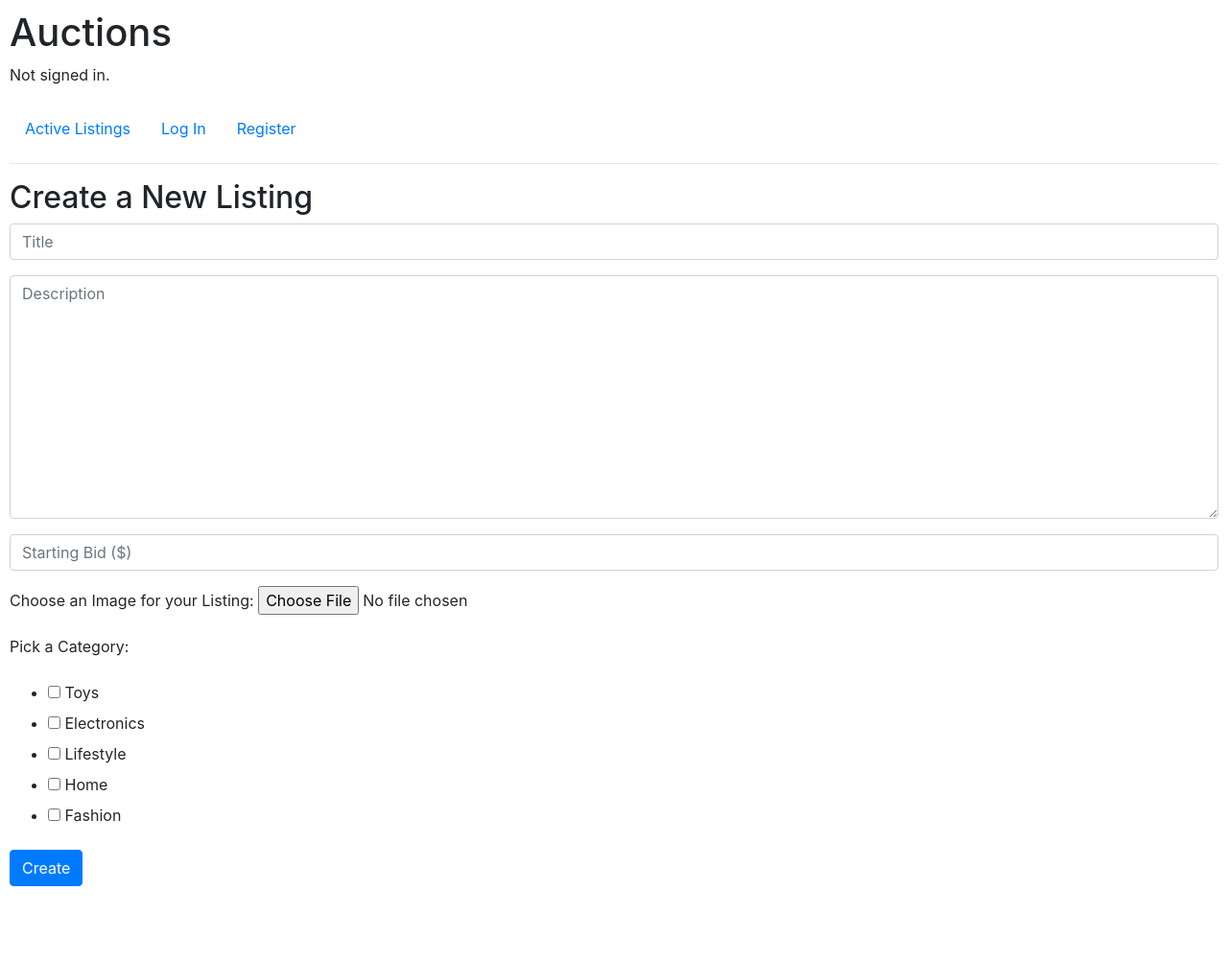
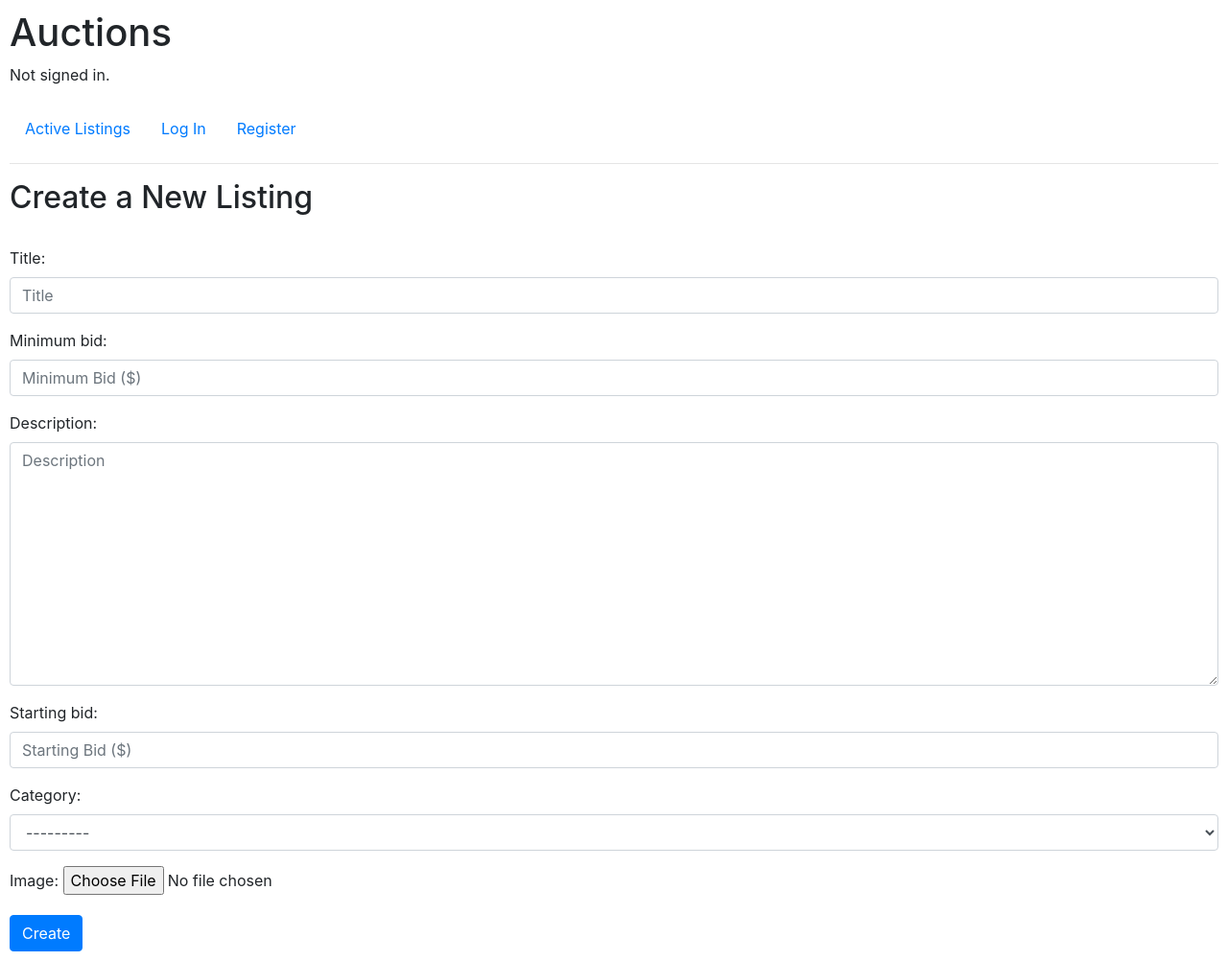
Before and after one commit to ronaakk/Commerce-E-bay-Adaptation-, a Django app: page /create in a window 1280 px wide. Shown: the whole page at 96% size. Before the commit the page ends 924 px from the top, so only its background shows below. Run offline with Django 3.2, Linux system fonts and the light colour scheme; some libraries are stand-ins or nearby versions.

Commit message:
Finally got models to work with form, submissions are being saved in the models

```diff
--- a/auctions/forms.py
+++ b/auctions/forms.py
@@ -15,13 +15,13 @@ class RegisterForm(forms.Form):
         attrs={"class": "form-control", "style": "margin-bottom: 10px", "placeholder": "Confirm Password"}))
 
 # Creating a new listing form
-class NewListingForm(forms.Form):
-    title = forms.CharField(label='', min_length=2, widget=forms.TextInput(
-        attrs={"class": "form-control", "style": "margin-bottom: 10px", "placeholder": "Title"}))
-    description = forms.CharField(label='', widget=forms.Textarea(
-        attrs={"class": "form-control", "style": "margin-bottom: 10px", "placeholder": "Description"}))
-    price = forms.DecimalField(label='', widget=forms.NumberInput(
-        attrs={"class": "form-control", "style": "margin-bottom: 10px", "placeholder": "Starting Bid ($)"}))
-    image = forms.ImageField(label="Choose an Image for your Listing")
-    category = forms.MultipleChoiceField(
-        label='Pick a Category', widget=forms.CheckboxSelectMultiple, choices=Listing.CATEGORIES)
+# class NewListingForm(forms.Form):
+#     title = forms.CharField(label='', min_length=2, widget=forms.TextInput(
+#         attrs={"class": "form-control", "style": "margin-bottom: 10px", "placeholder": "Title"}))
+#     description = forms.CharField(label='', widget=forms.Textarea(
+#         attrs={"class": "form-control", "style": "margin-bottom: 10px", "placeholder": "Description"}))
+#     price = forms.DecimalField(label='', widget=forms.NumberInput(
+#         attrs={"class": "form-control", "style": "margin-bottom: 10px", "placeholder": "Starting Bid ($)"}))
+#     image = forms.ImageField(label="Choose an Image for your Listing")
+#     category = forms.MultipleChoiceField(
+#         label='Pick a Category', widget=forms.CheckboxSelectMultiple, choices=Listing.CATEGORIES)
--- a/auctions/models.py
+++ b/auctions/models.py
@@ -1,5 +1,6 @@
 from django.contrib.auth.models import AbstractUser
 from django.db import models
+from django.forms import ModelForm, Textarea, NumberInput, Select, TextInput
 
 
 class User(AbstractUser):
@@ -14,18 +15,19 @@ class Listing(models.Model):
     CATEGORIES = [
     ('Toys', 'Toys'),
     ('Electronics', 'Electronics'),
-    ('Lifsetyle', 'Lifestyle'),
+    ('Lifestyle', 'Lifestyle'),
     ('Home', 'Home'),
-    ('Fashion', 'Fashion')
+    ('Fashion', 'Fashion'),
+    ('Other', 'Other')
     ]
 
     creator = models.ForeignKey(User, on_delete=models.CASCADE, related_name="creator")
-    title = models.CharField(max_length=64)
-    price = models.DecimalField(max_digits=10, decimal_places=2, blank=True, null=True)
-    description = models.CharField(blank=True, max_length=1064)
+    title = models.CharField(max_length=64, blank=False, null=False)
+    minimum_bid = models.IntegerField(blank=False, null=True)
+    description = models.CharField(blank=True, max_length=1064, null=True)
+    starting_bid = models.IntegerField(blank=True, null=True)
     category = models.CharField(max_length=64, blank=True, choices=CATEGORIES)
-    image = models.URLField(default='https://user-images.githubusercontent.com/52632898/161646398-6d49eca9-267f-4eab-a5a7-6ba6069d21df.png')
-    starting_bid = models.DecimalField(max_digits=10, decimal_places=2, blank=True, null=True)
+    image = models.ImageField(default='https://user-images.githubusercontent.com/52632898/161646398-6d49eca9-267f-4eab-a5a7-6ba6069d21df.png')
     bid_counter = models.IntegerField(default=0)
     active = models.BooleanField(default=True)
     winner = models.CharField(max_length=64, blank=True, null=True)
@@ -33,9 +35,25 @@ class Listing(models.Model):
     def _str__(self):
         return f"{self.title} by {self.creator}"
 
+# Creating a listing form out of the Listings model
+class ListingForm(ModelForm):
+    class Meta:
+        model = Listing
+        exclude = ['creator', 'bid_counter', 'active', 'winner']
+        widgets = {
+            'title': TextInput(
+                attrs={'class': 'form-control', "style": "margin-bottom: 10px", 'placeholder': 'Title'}),
+            'description': Textarea(
+                attrs={'rows': 10, 'columns':4, 'class': 'form-control', "style": "margin-bottom: 10px", 'placeholder': 'Description'}),
+            'minimum_bid' : NumberInput(
+                attrs={"class": "form-control", "style": "margin-bottom: 10px", "placeholder": "Minimum Bid ($)"}),
+            'starting_bid': NumberInput(attrs={'class': 'form-control', "placeholder": "Starting Bid ($)"}),
+            'category' : Select(attrs={'choices': Listing.CATEGORIES, "class": "form-control"})
+        }
+
 class Bid(models.Model):
-    bid = models.DecimalField(decimal_places=2, max_digits=10)
     user = models.ForeignKey(User, on_delete=models.CASCADE, related_name="user_bid")
+    bid = models.IntegerField()
     date_created = models.DateTimeField(auto_now=True)
     auction = models.ForeignKey(Listing, on_delete=models.CASCADE)
 
--- a/auctions/templates/auctions/create.html
+++ b/auctions/templates/auctions/create.html
@@ -2,6 +2,10 @@
 
 {% block body %}
     <h2>Create a New Listing</h2>
+    <br>
+    {% if message %}
+        <div style="color:red">{{ message }}</div>
+    {% endif %}
 
     <form action= "{% url 'create' %}" method="POST">
         {% csrf_token %}
--- a/auctions/templates/auctions/index.html
+++ b/auctions/templates/auctions/index.html
@@ -3,6 +3,11 @@
 {% block body %}
     <div style="padding-left: 12px">
         <h2>Active Listings</h2>
+
+        {% if message %}
+            <div>{{message}}</div>
+            <br>
+        {% endif %}
         TODO
     </div>
 
--- a/auctions/templates/auctions/login.html
+++ b/auctions/templates/auctions/login.html
@@ -5,7 +5,8 @@
     <h2>Login</h2>
 
     {% if message %}
-        <div>{{ message }}</div>
+        <div style='color:red'>{{ message }}</div>
+        <br>
     {% endif %}
 
     <form action="{% url 'login' %}" method="post">
--- a/auctions/views.py
+++ b/auctions/views.py
@@ -1,9 +1,8 @@
 from django import forms
+from django.contrib import messages
 from django.contrib.auth import authenticate, login, logout
 from django.db import IntegrityError
-from django.http import HttpResponse, HttpResponseRedirect
-from django.shortcuts import render
-from django.urls import reverse
+from django.shortcuts import redirect, render
 
 from .forms import *
 from .models import User
@@ -25,7 +24,7 @@ def login_view(request):
         # Check if authentication successful
         if user is not None:
             login(request, user)
-            return HttpResponseRedirect(reverse("index"))
+            return redirect('index')
         else:
             return render(request, "auctions/login.html", {
                 "message": "Invalid username and/or password."
@@ -36,7 +35,7 @@ def login_view(request):
 
 def logout_view(request):
     logout(request)
-    return HttpResponseRedirect(reverse("index"))
+    return redirect('index')
 
 
 def register(request):
@@ -66,7 +65,7 @@ def register(request):
                     "register_form": form
                 })
             login(request, user)
-            return HttpResponseRedirect(reverse("index"))
+            return redirect('index')
     else:
         return render(request, "auctions/register.html", {
             "register_form": RegisterForm()
@@ -75,16 +74,39 @@ def register(request):
 
 def createListing(request):
     if request.method == "POST":
-        listing = NewListingForm(request.POST)
-        if listing.is_valid():
-            creator = Listing.objects.get()
 
+        listing = Listing(request.POST)
 
+        minimum_bid = request.POST['minimum_bid']
+        starting_bid = request.POST['starting_bid']
 
+        if starting_bid > minimum_bid:
             return render(request, "auctions/create.html", {
-                "create_form": NewListingForm()
-            })
+            "message": "The Starting bid cannot be higher than the Minimum bid.",
+            "create_form": listing
+        })
+
+        creator = request.user
+        title = request.POST['title']
+        description = request.POST['description']
+        image = request.POST['image']
+        category = request.POST['category']
+
+        # Using .objects.create much simpler solution
+        auction = Listing.objects.create(
+            creator=creator,
+            title=title,
+            description=description,
+            minimum_bid=minimum_bid,
+            starting_bid=starting_bid,
+            category=category,
+            image=image,
+        )
+
+        return render(request, "auctions/index.html", {
+            "message": "Listing Created Successfully."
+        })
     else:
         return render(request, "auctions/create.html", {
-                "create_form": NewListingForm()
-            })
+            "create_form": ListingForm()
+        })
```
Also changed, not shown: auctions/migrations/0003_alter_listing_category_alter_listing_price.py (added), auctions/migrations/0004_alter_listing_description.py (added), auctions/migrations/0005_alter_listing_category.py (added), auctions/migrations/0006_alter_listing_image.py (added), auctions/migrations/0007_remove_listing_price_alter_bid_bid_and_more.py (added), auctions/migrations/0008_listing_minimum_bid.py (added), db.sqlite3.
